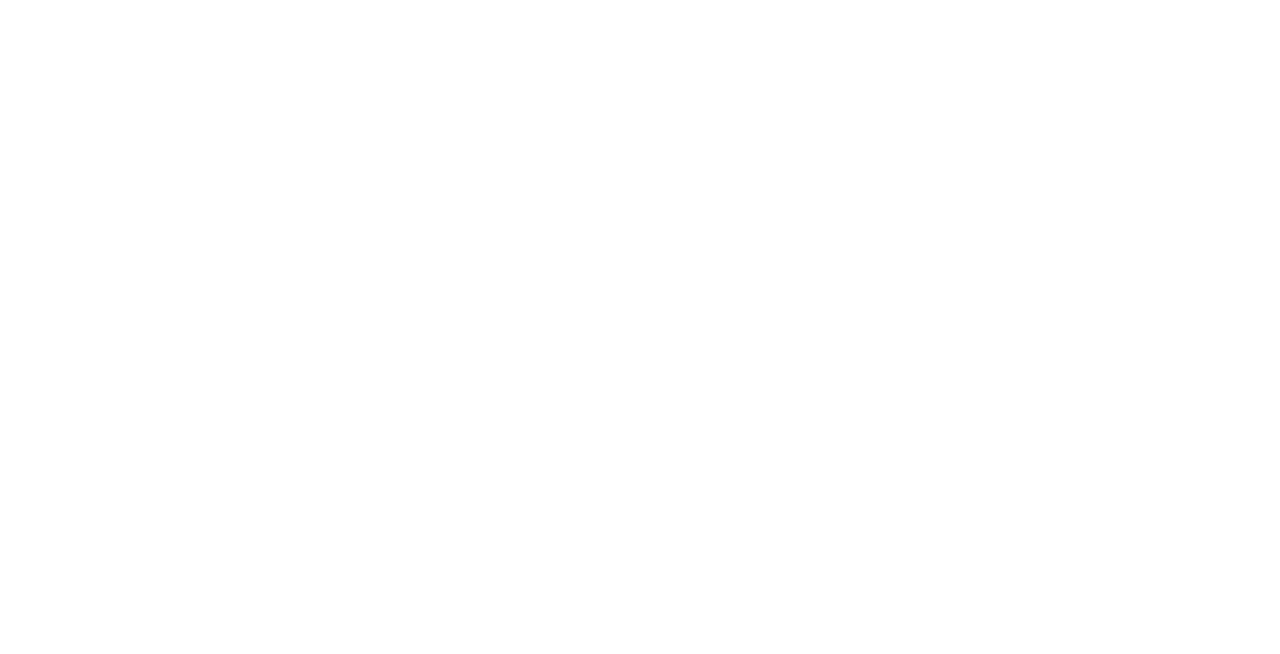
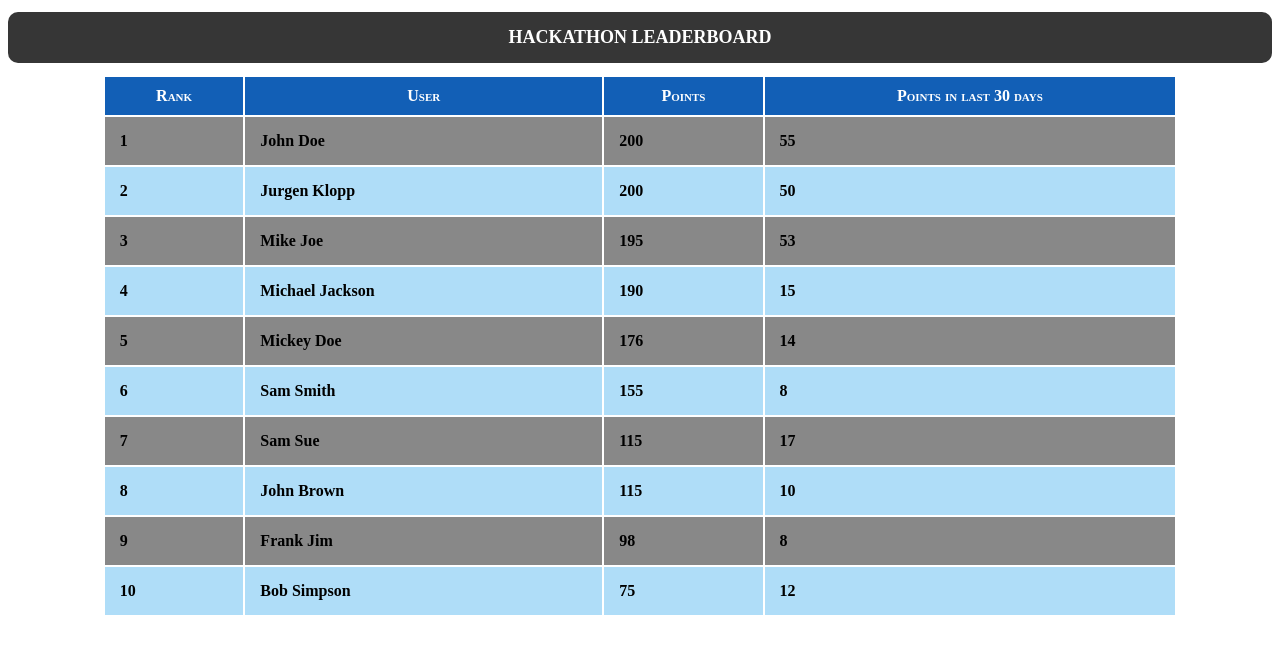
Before and after one commit to Umuzi-org/product-hackathon-leaderboard, an Angular app in the folder frontend/: page /leaderBoard in a window 1280 px wide. Before the commit this address led to /. Shown: the top 654 px of the page. Built offline with nearby package versions, Linux system fonts and the light colour scheme.

Commit message:
initial commit

```diff
--- a/frontend/src/app/app-routing.module.ts
+++ b/frontend/src/app/app-routing.module.ts
@@ -4,7 +4,7 @@
 
 const routes: Routes = [
  {
-   path:'leaderboard',component:LeaderboardComponent
+   path:'leaderBoard',component:LeaderboardComponent
  }
 ];
 
--- a/frontend/src/app/leaderboard/leaderboard.component.css
+++ b/frontend/src/app/leaderboard/leaderboard.component.css
@@ -2,14 +2,14 @@
     text-align: center;
     padding: 15px;
     font-size: 18px;
-    background-color: rgb(18, 95, 182);
+    background-color: rgb(54, 54, 54);
     border-radius: 10px;
 }
 h1{
     color: white;
     text-align: center;
     padding: 15px;
-    background-color: rgba(0, 1, 48,0.6);
+    background-color: #333;
 }
 table {
     margin-left: auto;
@@ -20,8 +20,9 @@
     border-spacing:20px;
 }
 tr th{
-    background-color: rgb(0, 173, 204);
+    background-color: rgb(18, 95, 182);
     padding: 10px;
+    color: rgb(255, 255, 255);
     font-variant: small-caps;
 }
 tr td{
@@ -33,11 +34,13 @@
     background-color: rgb(175, 221, 248);
 }
 tr:nth-child(odd):hover{
-    background-color: rgb(135, 204, 245);
+    background-color: rgb(91, 191, 248);
+    color:#fff;
 }
 tr:nth-child(even){
-    background-color: rgb(221, 235, 243);
+    background-color: rgb(136, 136, 136);
 }
 tr:nth-child(even):hover{
-    background-color: rgb(192, 209, 219);
+    background-color: rgb(53, 53, 53);
+    color:#fff;
 }
```
Also changed, not shown: 1 other file (tests, documents, lock files or other folders).
